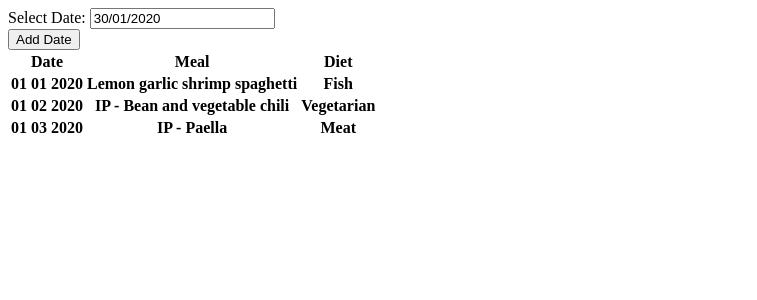
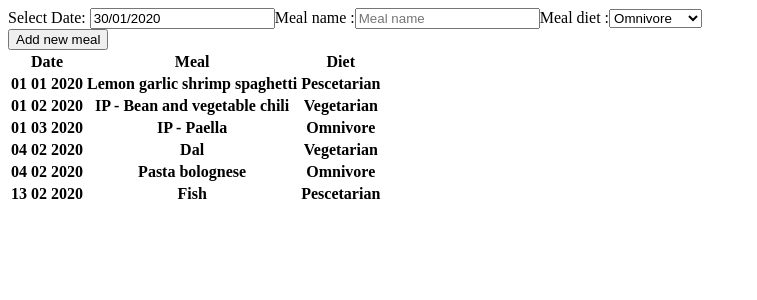
Before and after one commit to mbosselut/dinners, a React (Create React App) app: page / in a window 1280 px wide. Shown: the top 300 px of the page, without its empty margins (0-757 px from the left). Built offline with nearby package versions, Linux system fonts and the light colour scheme; data requests are answered from the project's data file.

Commit message:
Finish full form implementation

```diff
--- a/db.json
+++ b/db.json
@@ -4,7 +4,7 @@
       "id": "1",
       "date": "01-01-2020",
       "meal": "Lemon garlic shrimp spaghetti",
-      "diet": "Fish"
+      "diet": "Pescetarian"
     },
     {
       "id": "2",
@@ -16,7 +16,25 @@
       "id": "3",
       "date": "03-01-2020",
       "meal": "IP - Paella",
-      "diet": "Meat"
+      "diet": "Omnivore"
+    },
+    {
+      "id": "876",
+      "date": "2020-02-04T10:02:35.004Z",
+      "meal": "Dal",
+      "diet": "Vegetarian"
+    },
+    {
+      "id": "968",
+      "date": "2020-02-04T10:02:43.902Z",
+      "meal": "Pasta bolognese",
+      "diet": "Omnivore"
+    },
+    {
+      "id": "739",
+      "date": "2020-02-13T10:08:23.000Z",
+      "meal": "Fish",
+      "diet": "Pescetarian"
     }
   ]
 }
--- a/src/components/App.tsx
+++ b/src/components/App.tsx
@@ -1,4 +1,4 @@
-import React, { useState, useEffect, FormEvent } from 'react';
+import React, { useState, useEffect, FormEvent, ChangeEvent } from 'react';
 import DateForm from './DateForm';
 import DinnersList from './DinnersList';
 import { Dinner } from './DinnersList';
@@ -10,27 +10,10 @@ import request from 'superagent';
 //   { date: '02-01-2020', meal: 'Ribs', diet: 'Meat' }
 // ];
 
-// Previous attempt using a custom hook instead of having useEffect inside the component
-// const useDinners = () => {
-//   // const [dinners, setDinners] = useState([]);
-
-//   useEffect(() => {
-//     console.log('USE EFFECT');
-//     request
-//       .get('http://localhost:3004/dinners')
-//       .then(res => {
-//         setDinners(res.body);
-//       })
-//       .catch(err => {
-//         console.log(err);
-//       });
-//   }, []);
-
-//   return dinners;
-// };
-
 const App: React.FC = (): JSX.Element => {
   const [startDate, setStartDate] = useState<any>(new Date());
+  const [meal, setMeal] = useState<string>('');
+  const [diet, setDiet] = useState<string>('Omnivore');
   const [dinners, setDinners] = useState<Array<Dinner>>([]);
 
   useEffect(() => {
@@ -45,18 +28,29 @@ const App: React.FC = (): JSX.Element => {
       });
   }, []);
 
-  const handleChange = (date: Date) => {
+  const handleChangeDate = (date: Date): void => {
     setStartDate(date);
     console.log('startDate', startDate);
   };
 
-  const addNewDinner = (event: FormEvent<HTMLFormElement>) => {
+  const handleChangeInput = (item: ChangeEvent<HTMLFormElement>): void => {
+    switch (item.target.name) {
+      case 'meal':
+        setMeal(item.target.value);
+        break;
+      case 'diet':
+        setDiet(item.target.value);
+        break;
+    }
+  };
+
+  const addNewDinner = (event: FormEvent<HTMLFormElement>): void => {
     event.preventDefault();
     const newDinner = {
-      id: '41',
+      id: Math.floor(Math.random() * Math.floor(1000)).toString(),
       date: startDate,
-      meal: 'Pad thai',
-      diet: 'Meat'
+      meal: meal,
+      diet: diet
     };
     request
       .post('http://localhost:3004/dinners')
@@ -74,8 +68,9 @@ const App: React.FC = (): JSX.Element => {
     <div>
       <DateForm
         handleSubmit={addNewDinner}
-        handleChange={handleChange}
+        handleChangeDate={handleChangeDate}
         startDate={startDate}
+        handleChangeInput={handleChangeInput}
       />
       <DinnersList dinners={dinners} />
     </div>
--- a/src/components/DateForm.tsx
+++ b/src/components/DateForm.tsx
@@ -4,7 +4,8 @@ import 'react-datepicker/dist/react-datepicker.css';
 
 interface DateFormProps {
   handleSubmit: (e: React.FormEvent<HTMLFormElement>) => void;
-  handleChange: (date: Date) => void;
+  handleChangeDate: (date: Date) => void;
+  handleChangeInput: (item: any) => void;
   startDate: Date;
 }
 
@@ -16,13 +17,32 @@ const DateForm = (props: DateFormProps): JSX.Element => {
           <label>Select Date: </label>
           <DatePicker
             selected={props.startDate}
-            onChange={props.handleChange}
+            onChange={props.handleChangeDate}
             name="startDate"
             dateFormat="dd/MM/yyyy"
           />
+          <label htmlFor="meal">Meal name :</label>
+
+          <input
+            type="text"
+            name="meal"
+            placeholder="Meal name"
+            onChange={props.handleChangeInput}
+          ></input>
+          <label htmlFor="diet">Meal diet :</label>
+
+          <select
+            name="diet"
+            onChange={props.handleChangeInput}
+            defaultValue="Omnivore"
+          >
+            <option value="Omnivore">Omnivore</option>
+            <option value="Vegetarian">Vegetarian</option>
+            <option value="Pescetarian">Pescetarian</option>
+          </select>
         </div>
         <div className="form-group">
-          <button className="btn btn-success">Add Date</button>
+          <button className="btn btn-success">Add new meal</button>
         </div>
       </form>
     </div>
--- a/src/components/DinnersList.tsx
+++ b/src/components/DinnersList.tsx
@@ -7,13 +7,14 @@ export interface Dinner {
   meal: string;
   diet: string;
 }
+
 interface DinnerListProps {
   dinners: Dinner[];
 }
 
 type DinnersListRender = JSX.Element;
 
-const dinnersList = (props: DinnerListProps): JSX.Element => {
+const DinnersList = (props: DinnerListProps): JSX.Element => {
   const DinnersListRender: DinnersListRender[] = props.dinners.map(
     (dinner: Dinner, index: number): JSX.Element => {
       const date = moment(dinner.date).format('DD MM YYYY');
@@ -42,4 +43,4 @@ const dinnersList = (props: DinnerListProps): JSX.Element => {
   );
 };
 
-export default dinnersList;
+export default DinnersList;
```
